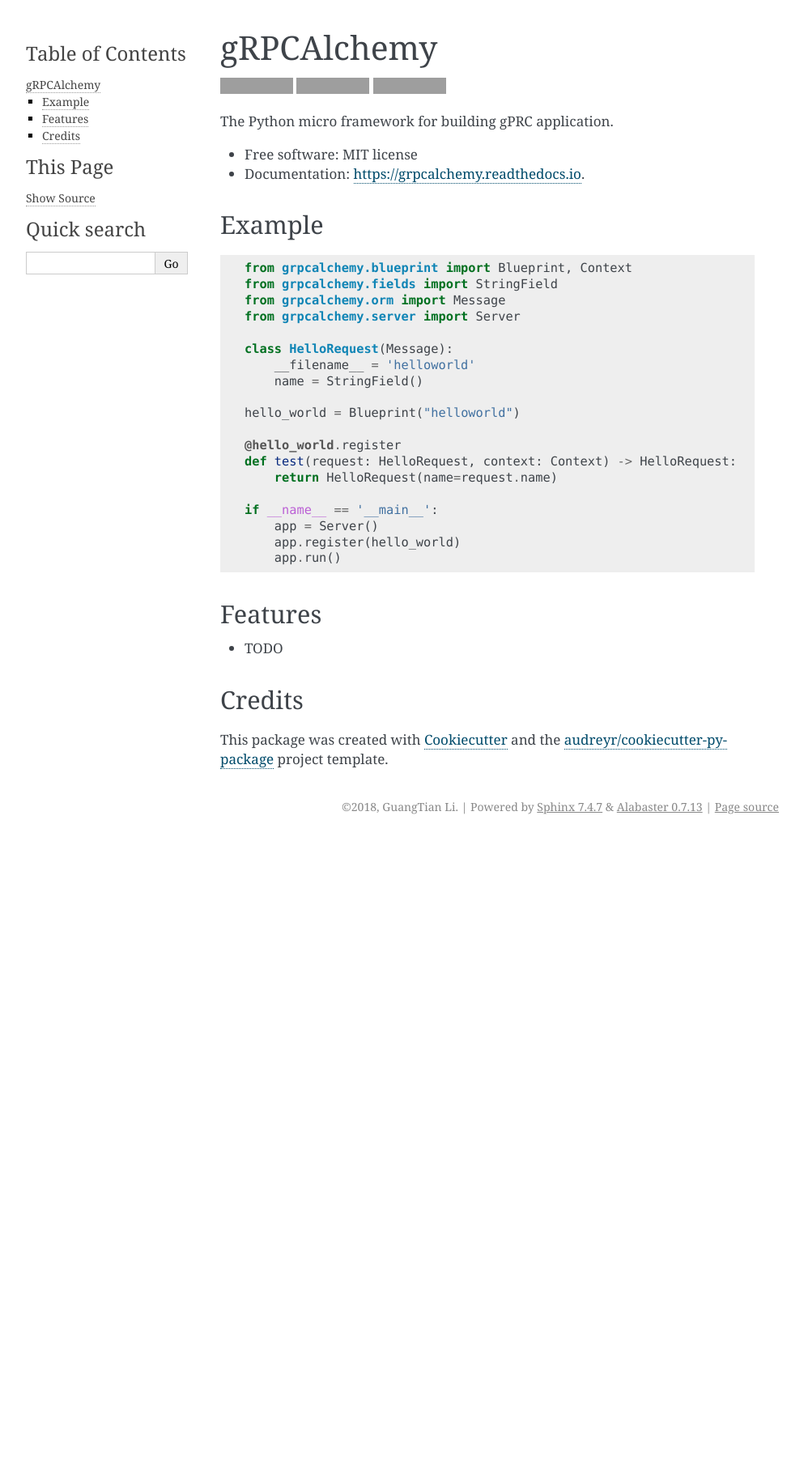
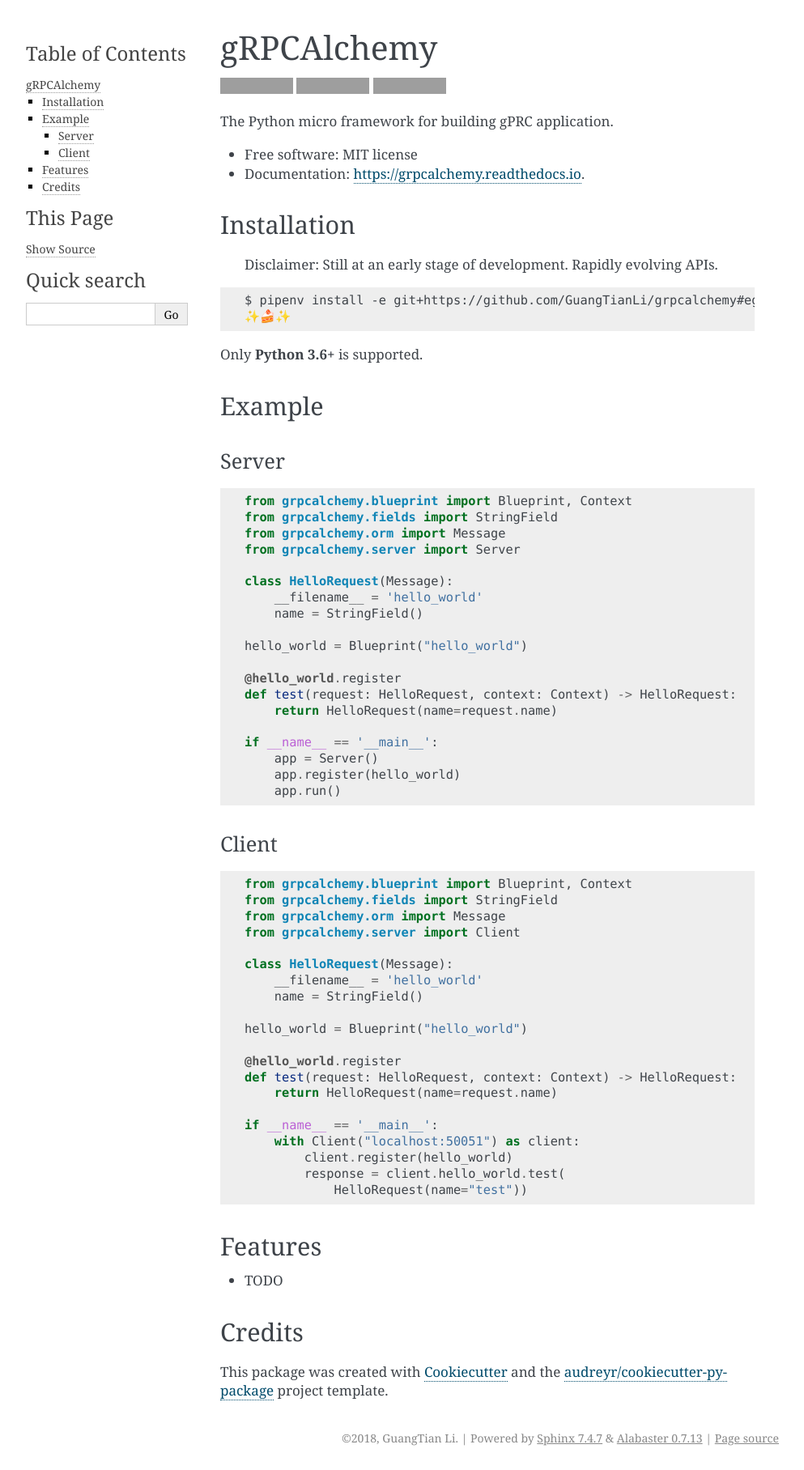
Before and after one commit to GuangTianLi/grpcalchemy, a Sphinx documentation site: the page built from docs/readme.rst, in a window 1280 px wide. Shown: the whole page at 81% size, without its empty margins (148-1141 px from the left). Built offline with Sphinx 7.4.7, drawn with Linux system fonts in a browser that asks for light colours; before the commit the page ends 1036 px from its top, so only the background shows below that; grey boxes are pictures that could not be loaded.

Commit message:
:star2: update docs

```diff
--- a/README.rst
+++ b/README.rst
@@ -22,8 +22,23 @@ The Python micro framework for building gPRC application.
 * Free software: MIT license
 * Documentation: https://grpcalchemy.readthedocs.io.
 
+Installation
+--------
+
+ | Disclaimer: Still at an early stage of development. Rapidly evolving APIs.
+
+.. code-block:: shell
+
+    $ pipenv install -e git+https://github.com/GuangTianLi/grpcalchemy#egg=grpcalchemy
+    ✨🍰✨
+
+Only **Python 3.6+** is supported.
+
 Example
 --------
+
+Server
+========
 
 .. code-block:: python
 
@@ -33,10 +48,10 @@ Example
     from grpcalchemy.server import Server
 
     class HelloRequest(Message):
-        __filename__ = 'helloworld'
+        __filename__ = 'hello_world'
         name = StringField()
 
-    hello_world = Blueprint("helloworld")
+    hello_world = Blueprint("hello_world")
 
     @hello_world.register
     def test(request: HelloRequest, context: Context) -> HelloRequest:
@@ -46,6 +61,32 @@ Example
         app = Server()
         app.register(hello_world)
         app.run()
+
+Client
+========
+
+.. code-block:: python
+
+    from grpcalchemy.blueprint import Blueprint, Context
+    from grpcalchemy.fields import StringField
+    from grpcalchemy.orm import Message
+    from grpcalchemy.server import Client
+
+    class HelloRequest(Message):
+        __filename__ = 'hello_world'
+        name = StringField()
+
+    hello_world = Blueprint("hello_world")
+
+    @hello_world.register
+    def test(request: HelloRequest, context: Context) -> HelloRequest:
+        return HelloRequest(name=request.name)
+
+    if __name__ == '__main__':
+        with Client("localhost:50051") as client:
+            client.register(hello_world)
+            response = client.hello_world.test(
+                HelloRequest(name="test"))
 
 Features
 --------
```
Also changed, not shown: docs/grpcalchemy.rst (+10 -2 lines), 1 other file.
